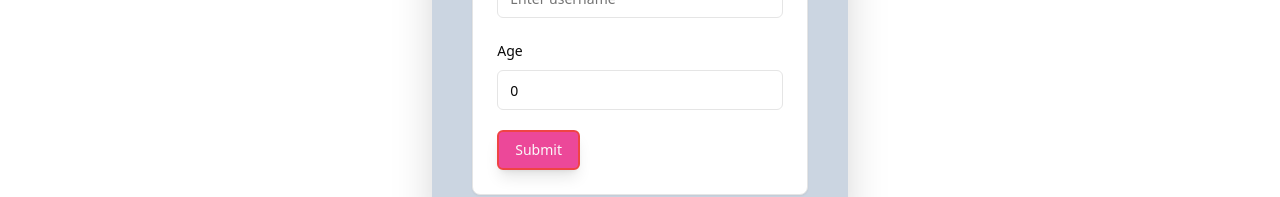
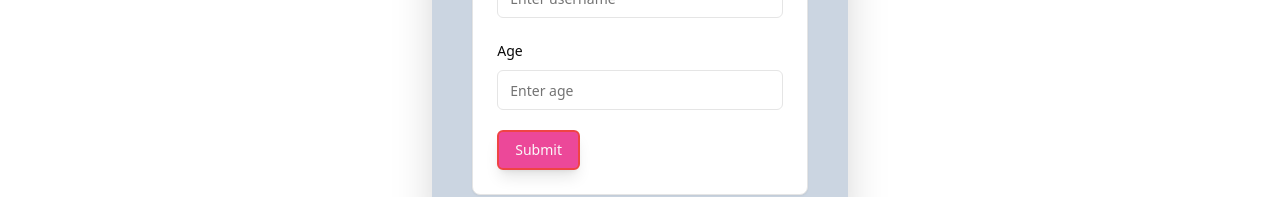
Before and after one commit to Shouryya-Manna/WebDev, a React (Vite) app in the folder ticket-booking-revanced/front-end/: page /ticket in a window 1280 px wide. Shown: the part 401-598 px from the top of the page. Built offline with nearby package versions, Linux system fonts and the light colour scheme; no server answers.

Commit message:
Minor front end "age" input field changes

```diff
--- a/ticket-booking-revanced/front-end/src/pages/Ticket.jsx
+++ b/ticket-booking-revanced/front-end/src/pages/Ticket.jsx
@@ -45,7 +45,7 @@ const Ticket = () => {
     defaultValues: {
       event_id: "",
       user_name: "",
-      user_age: 0,
+      user_age: undefined,
     },
   });
 
@@ -148,6 +148,7 @@ const Ticket = () => {
                         <Input
                           type="number"
                           placeholder="Enter age"
+                          value={field.value ?? ""}
                           {...field}
                         />
                       </FormControl>
```
